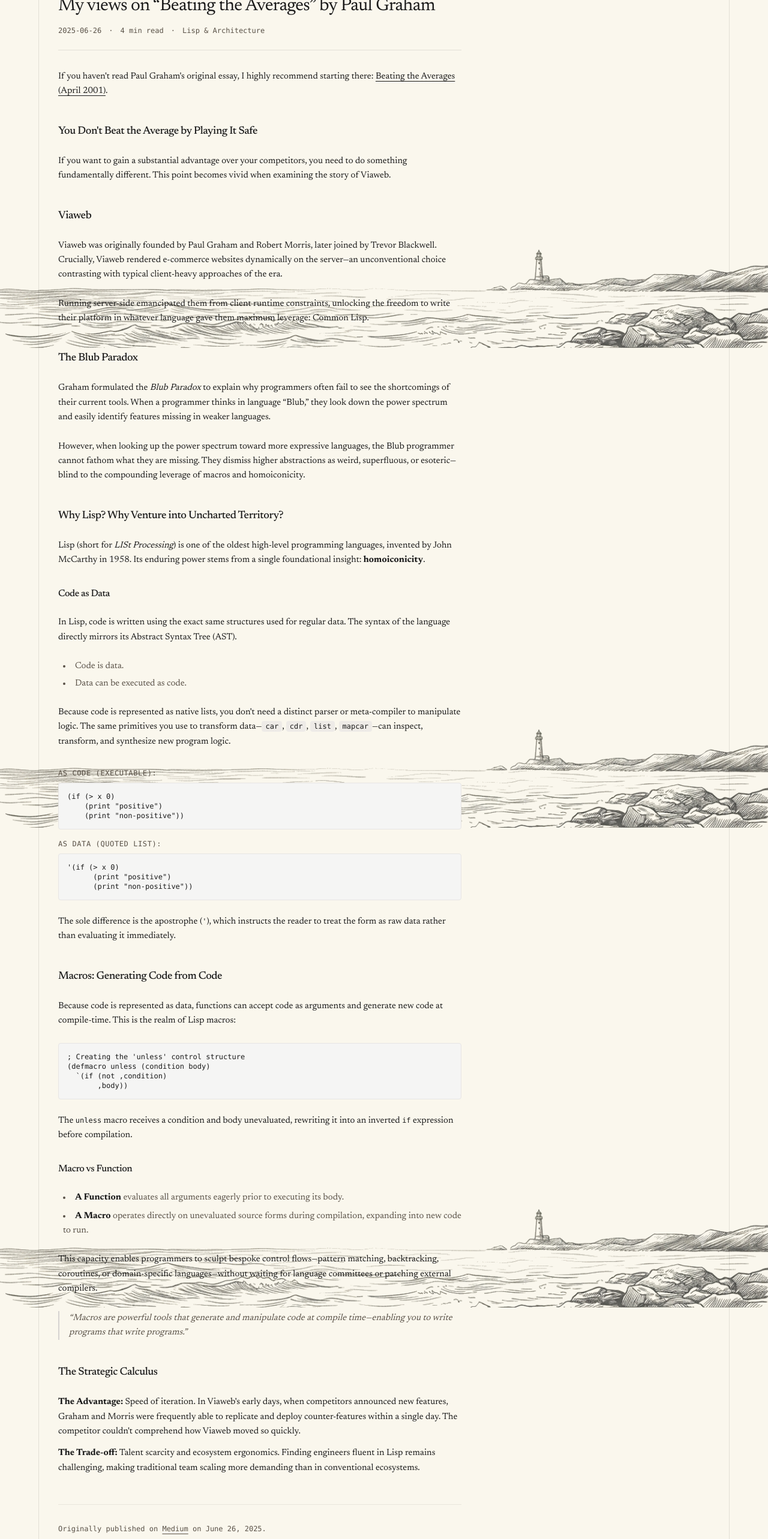
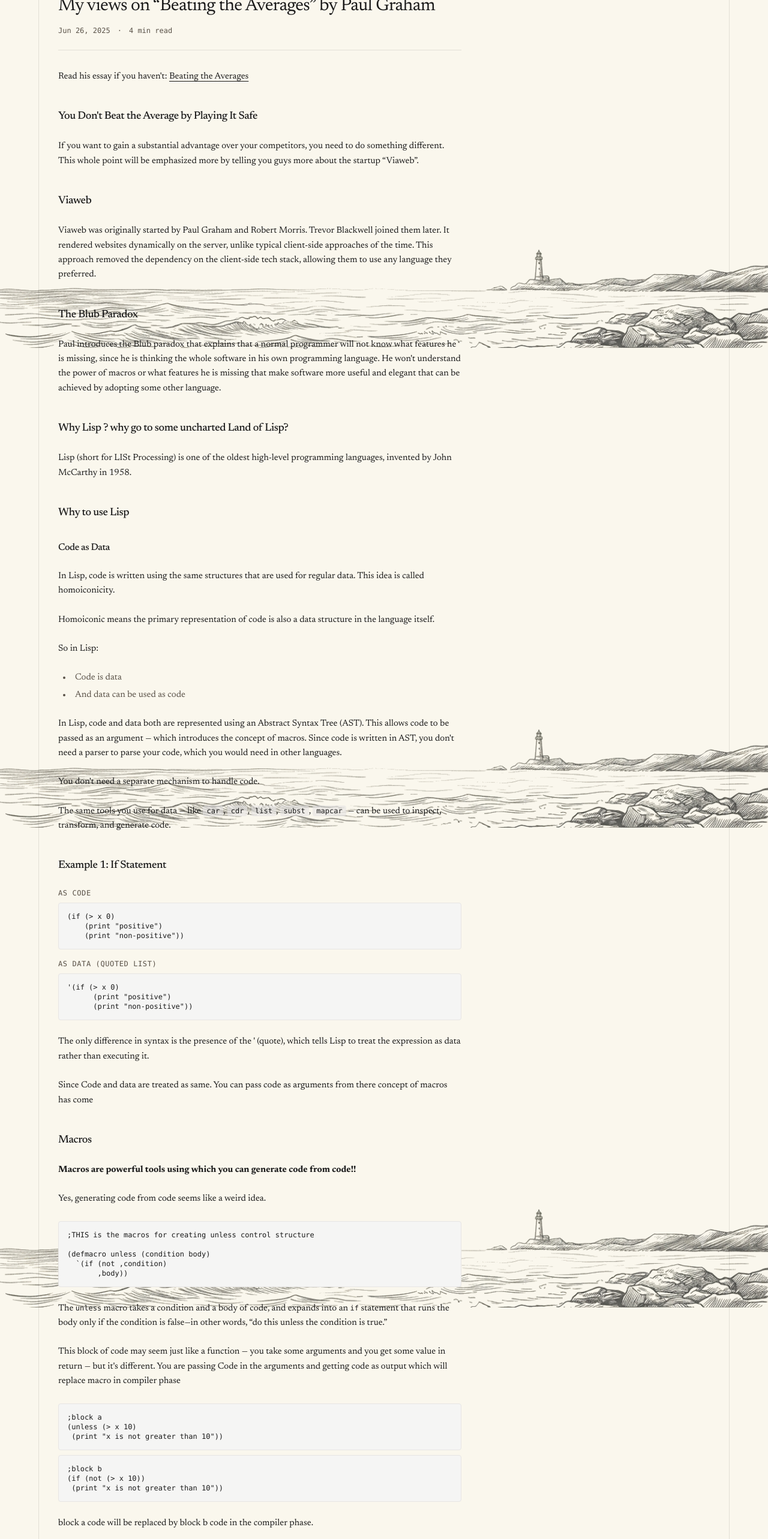
Before and after one commit to sahajdeepsingh651/sahajsingh, a Next.js app: page /essays/beating-the-averages in a window 1280 px wide. Shown: the part 220-2786 px from the top of the page at 60% size. Built offline with nearby package versions, Linux system fonts and the light colour scheme.

Commit message:
feat: restore 100% verbatim text of Beating the Averages essay

```diff
--- a/src/app/essays/beating-the-averages/page.tsx
+++ b/src/app/essays/beating-the-averages/page.tsx
@@ -4,7 +4,7 @@
 export const metadata: Metadata = {
     title: 'My views on "Beating the Averages" by Paul Graham | Sahaj Singh',
     description:
-        "Reflections on Paul Graham's classic essay, Lisp, homoiconicity, macros, and gaining a strategic advantage through expressive languages.",
+        'My views on "Beating the Averages" by Paul Graham. Reflections on Lisp, homoiconicity, macros, and strategic advantages.',
 };
 
 export default function BeatingTheAveragesPage() {
@@ -26,199 +26,214 @@
                     My views on &ldquo;Beating the Averages&rdquo; by Paul Graham
                 </h1>
                 <div className="flex items-center gap-3 text-xs font-mono text-[var(--text-muted)]">
-                    <span>2025-06-26</span>
+                    <span>Jun 26, 2025</span>
                     <span>·</span>
                     <span>4 min read</span>
-                    <span>·</span>
-                    <span>Lisp &amp; Architecture</span>
                 </div>
             </header>
 
-            {/* Essay Body */}
+            {/* Essay Body — 100% Verbatim Original Text */}
             <article className="space-y-6 leading-relaxed">
                 <p>
-                    If you haven&apos;t read Paul Graham&apos;s original essay, I highly
-                    recommend starting there:{" "}
+                    Read his essay if you haven&apos;t:{" "}
                     <a
                         href="https://paulgraham.com/avg.html"
                         target="_blank"
                         rel="noopener noreferrer"
                         className="underline underline-offset-4 hover:opacity-80"
                     >
-                        Beating the Averages (April 2001)
+                        Beating the Averages
                     </a>
-                    .
                 </p>
 
                 <h2 className="text-lg font-medium tracking-tight pt-4">
                     You Don&apos;t Beat the Average by Playing It Safe
                 </h2>
                 <p>
-                    If you want to gain a substantial advantage over your competitors, you
-                    need to do something fundamentally different. This point becomes vivid
-                    when examining the story of Viaweb.
+                    If you want to gain a substantial advantage over your competitors, you need to do something different.
+                    This whole point will be emphasized more by telling you guys more about the startup &ldquo;Viaweb&rdquo;.
                 </p>
 
                 <h2 className="text-lg font-medium tracking-tight pt-4">Viaweb</h2>
                 <p>
-                    Viaweb was originally founded by Paul Graham and Robert Morris, later
-                    joined by Trevor Blackwell. Crucially, Viaweb rendered e-commerce
-                    websites dynamically on the server—an unconventional choice
-                    contrasting with typical client-heavy approaches of the era.
+                    Viaweb was originally started by Paul Graham and Robert Morris. Trevor Blackwell joined them later.
+                    It rendered websites dynamically on the server, unlike typical client-side approaches of the time.
+                    This approach removed the dependency on the client-side tech stack, allowing them to use any language they preferred.
                 </p>
+
+                <h2 className="text-lg font-medium tracking-tight pt-4">The Blub Paradox</h2>
                 <p>
-                    Running server-side emancipated them from client runtime constraints,
-                    unlocking the freedom to write their platform in whatever language
-                    gave them maximum leverage: Common Lisp.
+                    Paul introduces the Blub paradox that explains that a normal programmer will not know what features he is missing,
+                    since he is thinking the whole software in his own programming language. He won&apos;t understand the power of macros
+                    or what features he is missing that make software more useful and elegant that can be achieved by adopting some other language.
                 </p>
 
                 <h2 className="text-lg font-medium tracking-tight pt-4">
-                    The Blub Paradox
+                    Why Lisp ? why go to some uncharted Land of Lisp?
                 </h2>
                 <p>
-                    Graham formulated the <em>Blub Paradox</em> to explain why programmers
-                    often fail to see the shortcomings of their current tools. When a
-                    programmer thinks in language &ldquo;Blub,&rdquo; they look down the
-                    power spectrum and easily identify features missing in weaker
-                    languages.
+                    Lisp (short for LISt Processing) is one of the oldest high-level programming languages, invented by John McCarthy in 1958.
+                </p>
+
+                <h2 className="text-lg font-medium tracking-tight pt-4">Why to use Lisp</h2>
+
+                <h3 className="text-base font-medium tracking-tight pt-2">Code as Data</h3>
+                <p>
+                    In Lisp, code is written using the same structures that are used for regular data. This idea is called homoiconicity.
                 </p>
                 <p>
-                    However, when looking up the power spectrum toward more expressive
-                    languages, the Blub programmer cannot fathom what they are missing.
-                    They dismiss higher abstractions as weird, superfluous, or
-                    esoteric—blind to the compounding leverage of macros and
-                    homoiconicity.
+                    Homoiconic means the primary representation of code is also a data structure in the language itself.
+                </p>
+                <p>So in Lisp:</p>
+                <ul className="list-disc list-inside space-y-1 pl-2 text-[var(--text-muted)]">
+                    <li>Code is data</li>
+                    <li>And data can be used as code</li>
+                </ul>
+                <p>
+                    In Lisp, code and data both are represented using an Abstract Syntax Tree (AST). This allows code to be passed as an
+                    argument — which introduces the concept of macros. Since code is written in AST, you don&apos;t need a parser to parse
+                    your code, which you would need in other languages.
+                </p>
+                <p>You don&apos;t need a separate mechanism to handle code.</p>
+                <p>
+                    The same tools you use for data — like <code className="font-mono text-xs px-1.5 py-0.5 rounded bg-stone-200/60 dark:bg-stone-800">car</code>,{" "}
+                    <code className="font-mono text-xs px-1.5 py-0.5 rounded bg-stone-200/60 dark:bg-stone-800">cdr</code>,{" "}
+                    <code className="font-mono text-xs px-1.5 py-0.5 rounded bg-stone-200/60 dark:bg-stone-800">list</code>,{" "}
+                    <code className="font-mono text-xs px-1.5 py-0.5 rounded bg-stone-200/60 dark:bg-stone-800">subst</code>,{" "}
+                    <code className="font-mono text-xs px-1.5 py-0.5 rounded bg-stone-200/60 dark:bg-stone-800">mapcar</code> — can be used
+                    to inspect, transform, and generate code.
                 </p>
 
-                <h2 className="text-lg font-medium tracking-tight pt-4">
-                    Why Lisp? Why Venture into Uncharted Territory?
-                </h2>
-                <p>
-                    Lisp (short for <em>LISt Processing</em>) is one of the oldest
-                    high-level programming languages, invented by John McCarthy in 1958.
-                    Its enduring power stems from a single foundational insight:
-                    <strong> homoiconicity</strong>.
-                </p>
-
-                <h3 className="text-base font-medium tracking-tight pt-2">
-                    Code as Data
-                </h3>
-                <p>
-                    In Lisp, code is written using the exact same structures used for
-                    regular data. The syntax of the language directly mirrors its Abstract
-                    Syntax Tree (AST).
-                </p>
-                <ul className="list-disc list-inside space-y-1 pl-2 text-[var(--text-muted)]">
-                    <li>Code is data.</li>
-                    <li>Data can be executed as code.</li>
-                </ul>
-                <p>
-                    Because code is represented as native lists, you don&apos;t need a
-                    distinct parser or meta-compiler to manipulate logic. The same
-                    primitives you use to transform data—
-                    <code className="font-mono text-xs px-1.5 py-0.5 rounded bg-stone-200/60 dark:bg-stone-800">
-                        car
-                    </code>
-                    ,{" "}
-                    <code className="font-mono text-xs px-1.5 py-0.5 rounded bg-stone-200/60 dark:bg-stone-800">
-                        cdr
-                    </code>
-                    ,{" "}
-                    <code className="font-mono text-xs px-1.5 py-0.5 rounded bg-stone-200/60 dark:bg-stone-800">
-                        list
-                    </code>
-                    ,{" "}
-                    <code className="font-mono text-xs px-1.5 py-0.5 rounded bg-stone-200/60 dark:bg-stone-800">
-                        mapcar
-                    </code>
-                    —can inspect, transform, and synthesize new program logic.
-                </p>
-
-                <div className="space-y-2 pt-2">
-                    <p className="text-xs font-mono uppercase tracking-wider text-[var(--text-muted)]">
-                        As Code (Executable):
-                    </p>
+                <h2 className="text-lg font-medium tracking-tight pt-4">Example 1: If Statement</h2>
+                <div className="space-y-2">
+                    <p className="text-xs font-mono uppercase tracking-wider text-[var(--text-muted)]">As Code</p>
                     <pre className="p-3.5 rounded bg-stone-100 dark:bg-stone-900/80 border border-stone-200 dark:border-stone-800 text-xs font-mono overflow-x-auto">
-                        {`(if (> x 0)\n    (print "positive")\n    (print "non-positive"))`}
+{`(if (> x 0)
+    (print "positive")
+    (print "non-positive"))`}
                     </pre>
 
-                    <p className="text-xs font-mono uppercase tracking-wider text-[var(--text-muted)] pt-2">
-                        As Data (Quoted List):
-                    </p>
+                    <p className="text-xs font-mono uppercase tracking-wider text-[var(--text-muted)] pt-2">As Data (Quoted List)</p>
                     <pre className="p-3.5 rounded bg-stone-100 dark:bg-stone-900/80 border border-stone-200 dark:border-stone-800 text-xs font-mono overflow-x-auto">
-                        {`'(if (> x 0)\n      (print "positive")\n      (print "non-positive"))`}
+{`'(if (> x 0)
+      (print "positive")
+      (print "non-positive"))`}
                     </pre>
                 </div>
                 <p>
-                    The sole difference is the apostrophe (
-                    <code className="font-mono text-xs">&apos;</code>), which instructs
-                    the reader to treat the form as raw data rather than evaluating it
-                    immediately.
+                    The only difference in syntax is the presence of the &apos; (quote), which tells Lisp to treat the expression as data rather than executing it.
+                </p>
+                <p>
+                    Since Code and data are treated as same. You can pass code as arguments from there concept of macros has come
                 </p>
 
-                <h2 className="text-lg font-medium tracking-tight pt-4">
-                    Macros: Generating Code from Code
-                </h2>
+                <h2 className="text-lg font-medium tracking-tight pt-4">Macros</h2>
                 <p>
-                    Because code is represented as data, functions can accept code as
-                    arguments and generate new code at compile-time. This is the realm of
-                    Lisp macros:
+                    <strong>Macros are powerful tools using which you can generate code from code!!</strong>
                 </p>
+                <p>Yes, generating code from code seems like a weird idea.</p>
                 <pre className="p-3.5 rounded bg-stone-100 dark:bg-stone-900/80 border border-stone-200 dark:border-stone-800 text-xs font-mono overflow-x-auto">
-                    {`; Creating the 'unless' control structure\n(defmacro unless (condition body)\n  \`(if (not ,condition)\n       ,body))`}
+{`;THIS is the macros for creating unless control structure
+
+(defmacro unless (condition body)
+  \`(if (not ,condition)
+       ,body))`}
                 </pre>
                 <p>
-                    The <code className="font-mono text-xs">unless</code> macro receives a
-                    condition and body unevaluated, rewriting it into an inverted{" "}
-                    <code className="font-mono text-xs">if</code> expression before
-                    compilation.
+                    The <code className="font-mono text-xs">unless</code> macro takes a condition and a body of code, and expands into an <code className="font-mono text-xs">if</code> statement that runs the body only if the condition is false—in other words, &ldquo;do this unless the condition is true.&rdquo;
+                </p>
+                <p>
+                    This block of code may seem just like a function — you take some arguments and you get some value in return — but it&apos;s different. You are passing Code in the arguments and getting code as output which will replace macro in compiler phase
                 </p>
 
-                <h3 className="text-base font-medium tracking-tight pt-2">
-                    Macro vs Function
-                </h3>
-                <ul className="list-disc list-inside space-y-1.5 pl-2 text-[var(--text-muted)]">
-                    <li>
-                        <strong className="text-[var(--text-color)]">A Function</strong>{" "}
-                        evaluates all arguments eagerly prior to executing its body.
-                    </li>
-                    <li>
-                        <strong className="text-[var(--text-color)]">A Macro</strong>{" "}
-                        operates directly on unevaluated source forms during compilation,
-                        expanding into new code to run.
-                    </li>
+                <div className="space-y-2">
+                    <pre className="p-3.5 rounded bg-stone-100 dark:bg-stone-900/80 border border-stone-200 dark:border-stone-800 text-xs font-mono overflow-x-auto">
+{`;block a
+(unless (> x 10)
+ (print "x is not greater than 10"))`}
+                    </pre>
+                    <pre className="p-3.5 rounded bg-stone-100 dark:bg-stone-900/80 border border-stone-200 dark:border-stone-800 text-xs font-mono overflow-x-auto">
+{`;block b
+(if (not (> x 10))
+ (print "x is not greater than 10"))`}
+                    </pre>
+                </div>
+                <p>block a code will be replaced by block b code in the compiler phase.</p>
+
+                <h2 className="text-lg font-medium tracking-tight pt-4">Macro vs Function in Lisp</h2>
+                <ul className="list-disc list-inside space-y-1 pl-2 text-[var(--text-muted)]">
+                    <li>A <strong>function</strong> <em>evaluates</em> all its arguments before executing.</li>
+                    <li>A <strong>macro</strong> works at the <strong>code level</strong>: it gets the <strong>code itself</strong> (unevaluated), and returns new code to run.</li>
                 </ul>
+
+                <p>For example:</p>
+                <pre className="p-3.5 rounded bg-stone-100 dark:bg-stone-900/80 border border-stone-200 dark:border-stone-800 text-xs font-mono overflow-x-auto">
+{`function(x>0 ,do_something,do_something_else)`}
+                </pre>
                 <p>
-                    This capacity enables programmers to sculpt bespoke control
-                    flows—pattern matching, backtracking, coroutines, or domain-specific
-                    languages—without waiting for language committees or patching external
-                    compilers.
+                    In this function, all arguments(x&gt;0 ,do_something,do_something_else) get executed, even if you need them or not.
+                </p>
+                <p>
+                    So the ability to control your execution can introduce new control flow in the program.
+                </p>
+                <p>
+                    If you look at the &ldquo;unless&rdquo; macro, it is just <code className="font-mono text-xs">if</code> and <code className="font-mono text-xs">not</code> combined together — this can be achieved in other languages also.
+                </p>
+                <p>
+                    But <strong>things like changing the execution depending on how many times a block of code has run</strong> can be done, which can&apos;t be done naturally in other languages.
+                </p>
+                <p>
+                    In Lisp, you are <strong>transforming code before it runs</strong>.
+                </p>
+                <p>
+                    In future, I will go more deeply into how Lisp is different from other languages.
+                </p>
+                <p>
+                    I&apos;ll dive deeper into these macro patterns — like <strong>backtracking, reactive triggers, and coroutines</strong> — in upcoming sections, which are difficult to express together in most conventional programming languages without building complex frameworks or interpreters.
+                </p>
+                <p>
+                    <strong>Things which are unique to one language can be created in Lisp</strong>, that is why Lisp is called <em>&ldquo;a language that can create other languages.&rdquo;</em>
                 </p>
 
-                <blockquote className="border-l-2 border-stone-300 dark:border-stone-700 pl-4 italic text-[var(--text-muted)] my-6">
-                    &ldquo;Macros are powerful tools that generate and manipulate code at
-                    compile time—enabling you to write programs that write
-                    programs.&rdquo;
+                <h2 className="text-lg font-medium tracking-tight pt-4">So I will summarize Macros:</h2>
+                <blockquote className="border-l-2 border-stone-300 dark:border-stone-700 pl-4 italic text-[var(--text-muted)] my-4">
+                    <strong><em>Macros are powerful tools that generate and manipulate code in compile time — meaning you are writing code in the compile-time phase.</em></strong>
                 </blockquote>
 
-                <h2 className="text-lg font-medium tracking-tight pt-4">
-                    The Strategic Calculus
-                </h2>
-                <div className="space-y-3">
-                    <p>
-                        <strong>The Advantage:</strong> Speed of iteration. In Viaweb&apos;s
-                        early days, when competitors announced new features, Graham and
-                        Morris were frequently able to replicate and deploy counter-features
-                        within a single day. The competitor couldn&apos;t comprehend how
-                        Viaweb moved so quickly.
-                    </p>
-                    <p>
-                        <strong>The Trade-off:</strong> Talent scarcity and ecosystem
-                        ergonomics. Finding engineers fluent in Lisp remains challenging,
-                        making traditional team scaling more demanding than in conventional
-                        ecosystems.
-                    </p>
-                </div>
+                <h2 className="text-lg font-medium tracking-tight pt-4">Why is it not so widely used?</h2>
+                <p>
+                    Learning a new programming language is learning a <strong>new way to think</strong> about the solution of problems. Each programming language comes with its own way to think — which we can call a <strong>programming paradigm</strong>
+                </p>
+                <p>
+                    (I will explain programming paradigms more extensively in my coming blogs).
+                </p>
+                <p>
+                    Programming revolution and hardware revolution have not grown at the same rate of growth. It takes time to change habits of mind.
+                </p>
+
+                <h2 className="text-lg font-medium tracking-tight pt-4">The Strategic Advantage and Disadvantage</h2>
+
+                <h3 className="text-base font-medium tracking-tight pt-2">Advantage</h3>
+                <p>
+                    The advantage is your competitor won&apos;t understand how you are developing your software so fast.
+                </p>
+                <p>
+                    This is evident in Paul&apos;s essay when he was talking about his startup days.
+                </p>
+                <p>
+                    They were able to copy competitors&apos; features within <strong>days only</strong>.
+                </p>
+                <blockquote className="border-l-2 border-stone-300 dark:border-stone-700 pl-4 italic text-[var(--text-muted)] my-2">
+                    <em>(Note — I still have to understand more about Lisp — what more you can do instead of developing your own domain-specific language and building complex dynamic systems fast.)</em>
+                </blockquote>
+
+                <h3 className="text-base font-medium tracking-tight pt-2">Disadvantage</h3>
+                <p>
+                    It is difficult to find programmers who still use Lisp, since it is the <strong>second-oldest high-level programming language</strong> still in use today (after <strong>Fortran</strong>).
+                </p>
+                <p>
+                    This makes collaboration with others more challenging.
+                </p>
             </article>
 
             {/* Colophon & Original Archive Link */}
```
